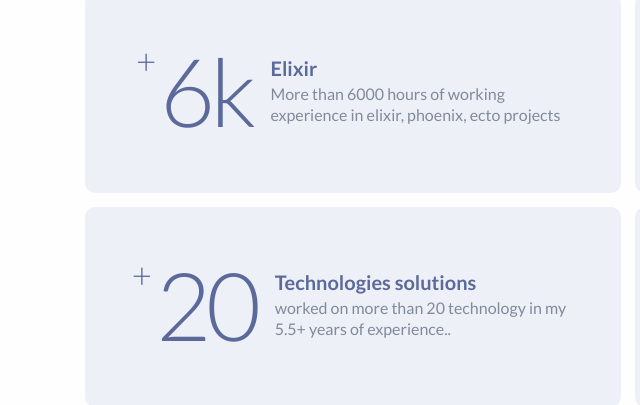
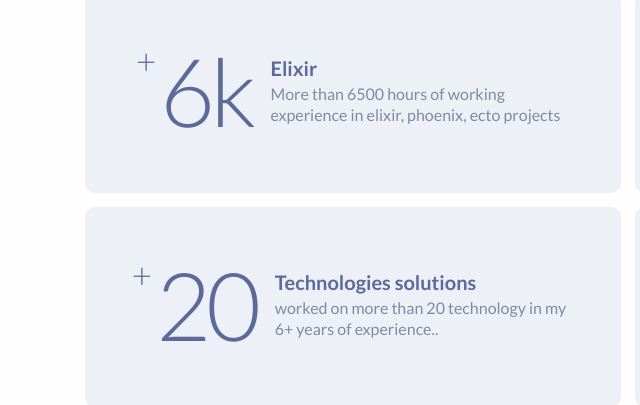
Before and after one commit to yatender-oktalk/yatenderme, a plain HTML site: page index.html in a window 1280 px wide. Shown: the part 738-1143 px from the top of the page, 0-640 px from the left. Drawn offline with Linux system fonts and the light colour scheme.

Commit message:
update stats

```diff
--- a/index.html
+++ b/index.html
@@ -101,7 +101,7 @@
 
 			<div class="skill-meta">
 				<h3>Elixir</h3>
-				<span>More than 6000 hours of working experience in elixir, phoenix, ecto projects</span>
+				<span>More than 6500 hours of working experience in elixir, phoenix, ecto projects</span>
 			</div>
 		</div>
 
@@ -128,7 +128,7 @@
 
 			<div class="skill-meta">
 				<h3>Technologies solutions</h3>
-				<span>worked on more than 20 technology in my 5.5+ years of experience..</span>
+				<span>worked on more than 20 technology in my 6+ years of experience..</span>
 			</div>
 		</div>
 
```
